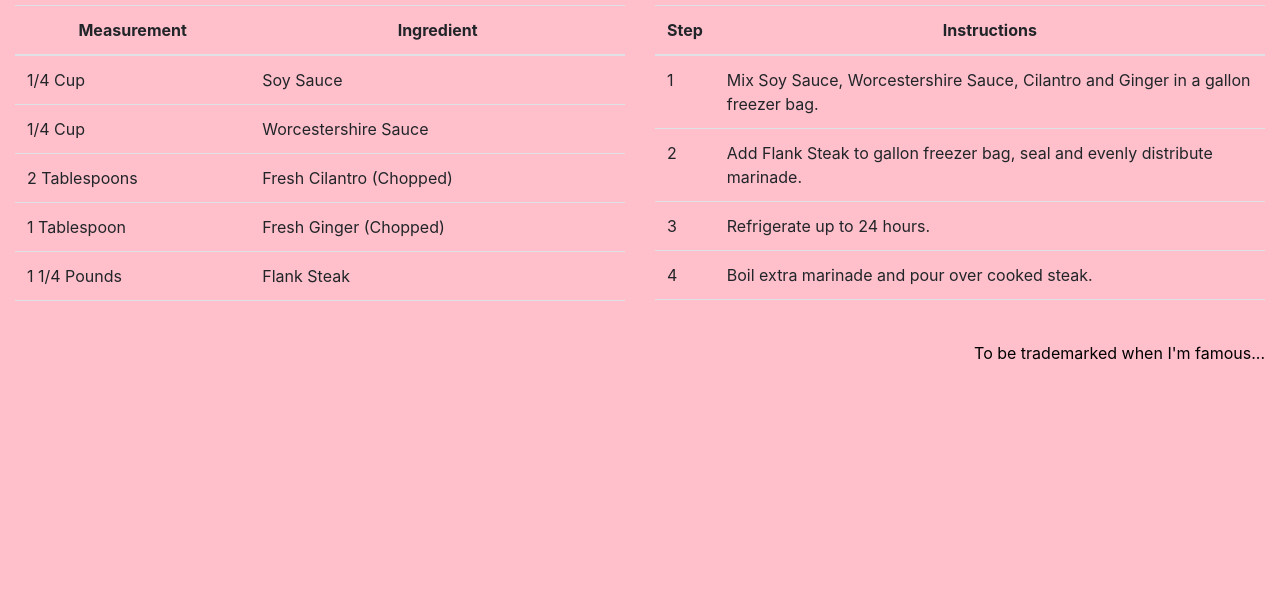
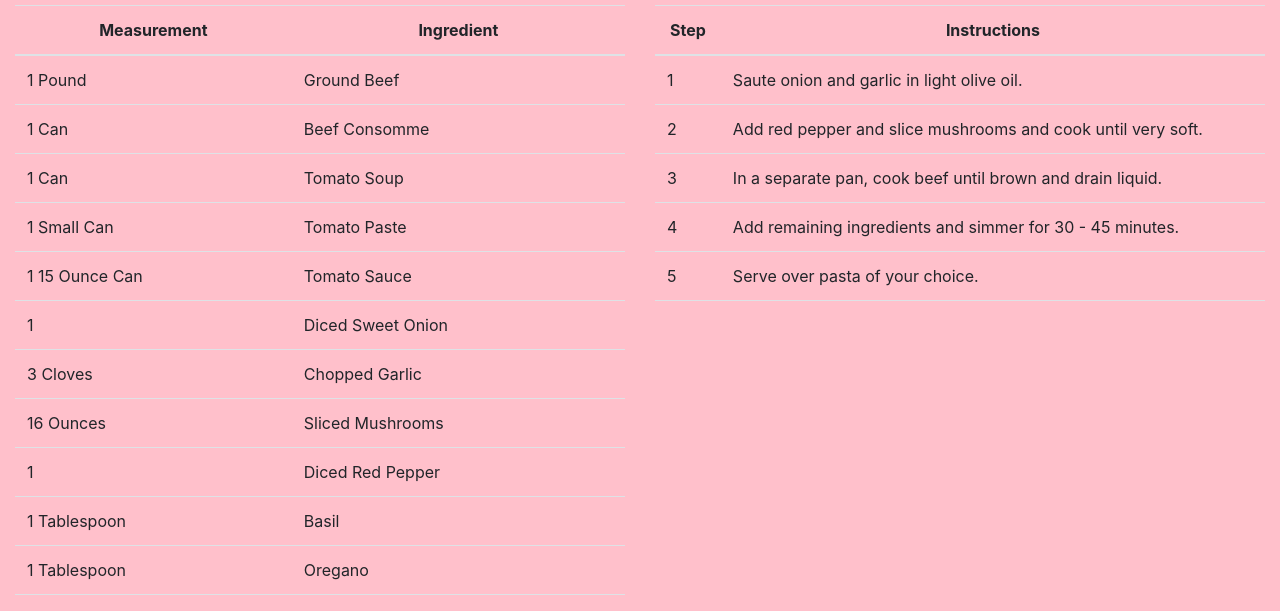
Before and after one commit to IGoldberg1/IGoldberg1.github.io, a plain HTML site: page pasta.html in a window 1280 px wide. Shown: the part 333-944 px from the top of the page. Before the commit the page ends 800 px from the top, so only its background shows below. Drawn offline with nearby package versions, Linux system fonts and the light colour scheme.

Commit message:
Update pasta.html

```diff
--- a/pasta.html
+++ b/pasta.html
@@ -67,24 +67,56 @@ crossorigin="anonymous">
                         </tr>
                     </thead>
                     <tr>
-                            <td>1/4 Cup</td>
-                            <td>Soy Sauce</td>
+                        <td>1 Pound</td>
+                        <td>Ground Beef</td>
                      </tr>
                      <tr>
-                            <td>1/4 Cup</td>
-                            <td>Worcestershire Sauce</td>
+                        <td>1 Can</td>
+                        <td>Beef Consomme</td>
                      </tr>
                      <tr>
-                            <td>2 Tablespoons</td>
-                            <td>Fresh Cilantro (Chopped)</td>
+                        <td>1 Can</td>
+                        <td>Tomato Soup</td>
+                     </tr>
+                     <tr>
+                        <td>1 Small Can</td>
+                        <td>Tomato Paste</td>
+                     </tr>
+                     <tr>
+                        <td>1 15 Ounce Can</td>
+                        <td>Tomato Sauce</td>
+                     </tr>
+                     <tr>
+                        <td>1</td>
+                        <td>Diced Sweet Onion</td>
+                     </tr>
+                     <tr>
+                        <td>3 Cloves</td>
+                        <td>Chopped Garlic</td>
+                     </tr>
+                     <tr>
+                        <td>16 Ounces</td>
+                        <td>Sliced Mushrooms</td>
+                     </tr>
+                     <tr>
+                        <td>1</td>
+                        <td>Diced Red Pepper</td>
                      </tr>
                      <tr>
                         <td>1 Tablespoon</td>
-                            <td>Fresh Ginger (Chopped)</td>
+                        <td>Basil</td>
                      </tr>
                      <tr>
-                            <td>1 1/4 Pounds</td>
-                            <td>Flank Steak</td>
+                        <td>1 Tablespoon</td>
+                        <td>Oregano</td>
+                     </tr>
+                     <tr>
+                        <td>1/2 Teaspoon</td>
+                        <td>Salt</td>
+                     </tr>
+                     <tr>
+                        <td>1/2 Teaspoon</td>
+                        <td>Pepper</td>
                      </tr>
                         <tr>
                             <td></td>
@@ -104,19 +136,23 @@ crossorigin="anonymous">
                     </thead>
                     <tr>
                         <td>1</td>
-                            <td>Mix Soy Sauce, Worcestershire Sauce, Cilantro and Ginger in a gallon freezer bag.</td>
+                        <td>Saute onion and garlic in light olive oil.</td>
                      </tr>
                      <tr>
                         <td>2</td>
-                            <td>Add Flank Steak to gallon freezer bag, seal and evenly distribute marinade.</td>
+                        <td>Add red pepper and slice mushrooms and cook until very soft.</td>
                      </tr>
                      <tr>
                         <td>3</td>
-                            <td>Refrigerate up to 24 hours.</td>
+                        <td>In a separate pan, cook beef until brown and drain liquid.</td>
                      </tr>
                      <tr>
                         <td>4</td>
-                            <td>Boil extra marinade and pour over cooked steak.</td>
+                        <td>Add remaining ingredients and simmer for 30 - 45 minutes.</td>
+                     </tr>
+                     <tr>
+                        <td>5</td>
+                        <td>Serve over pasta of your choice.</td>
                      </tr>
                         <tr>
                             <td></td>
```
Lines whose indentation alone changed are shown as unchanged.
